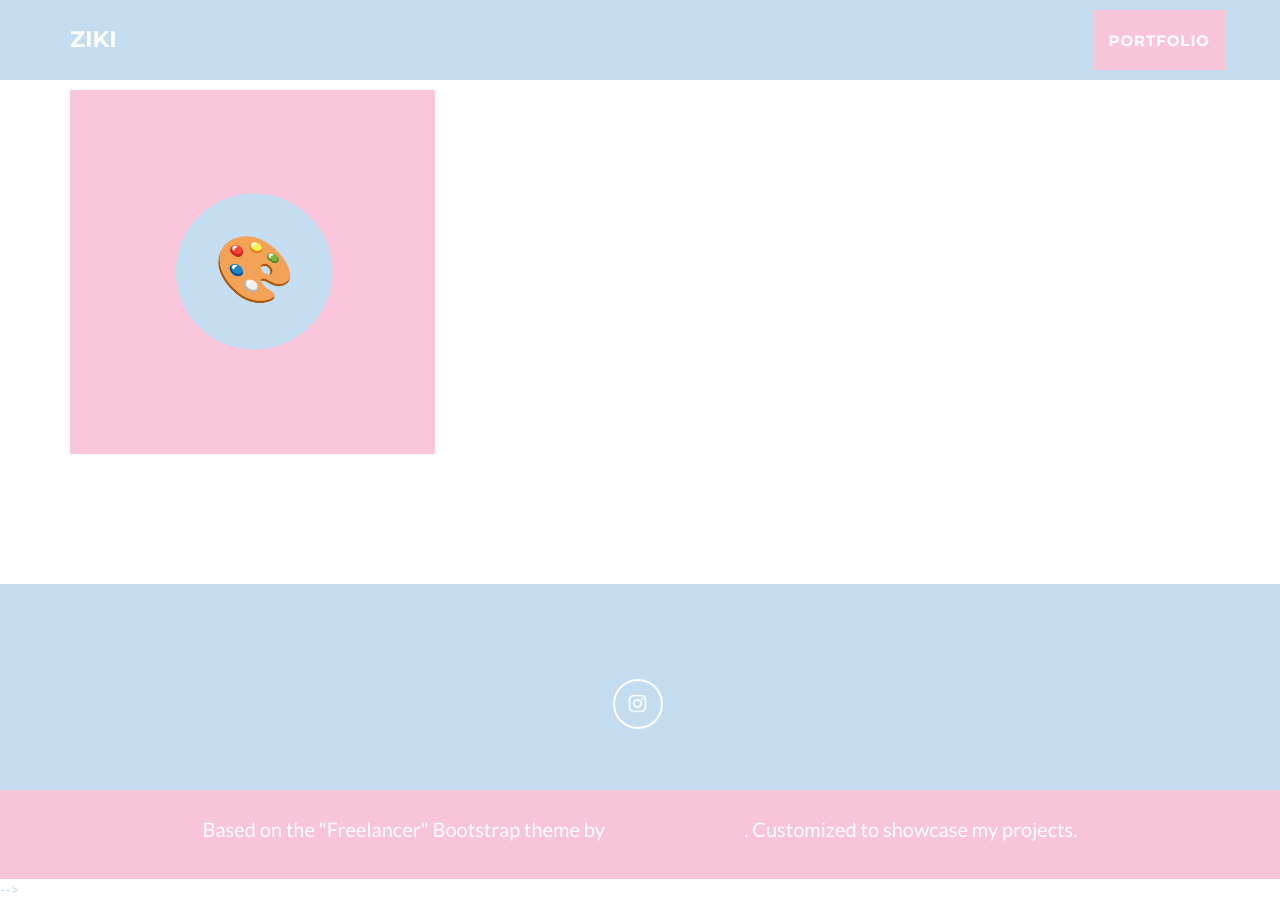
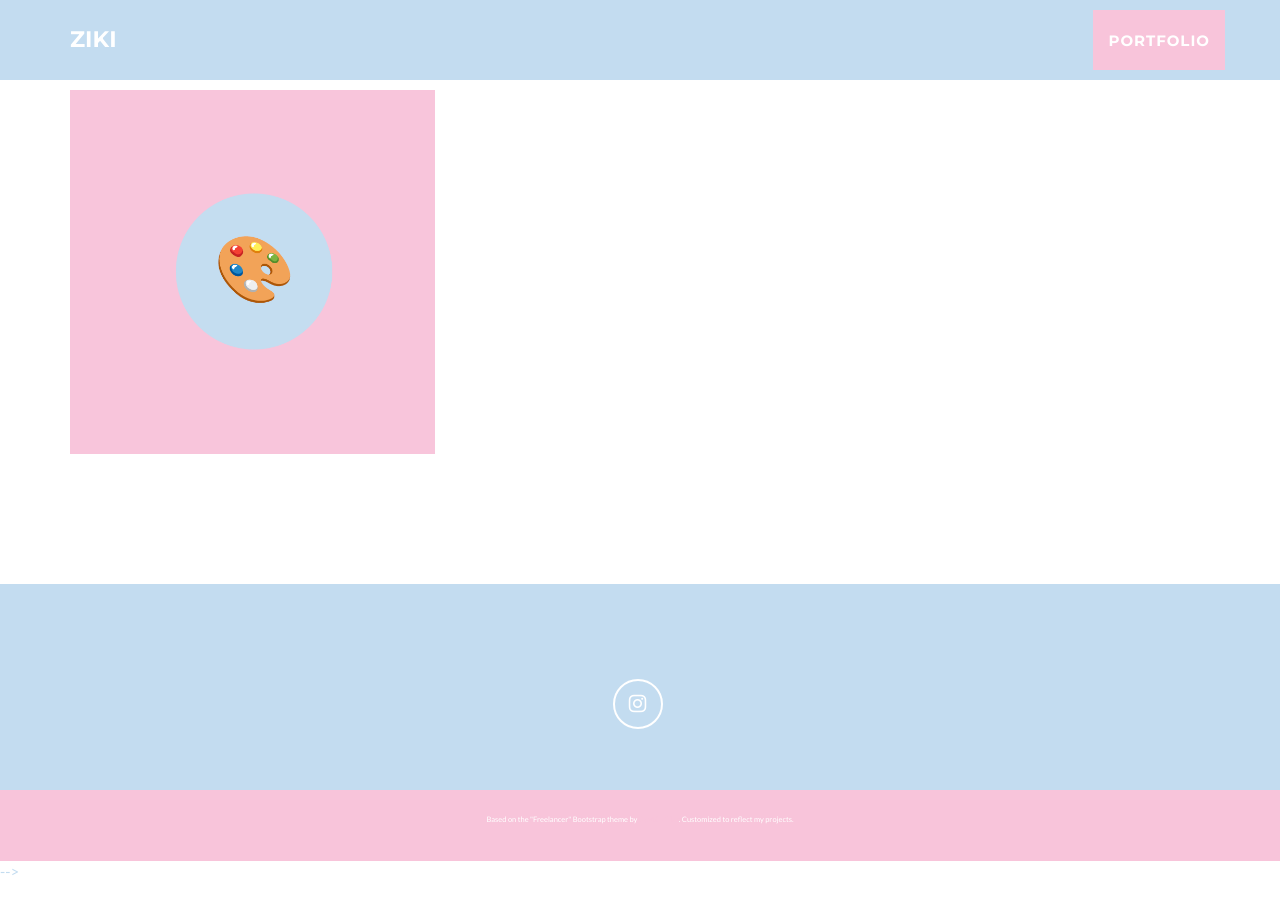
Before and after one commit to zikkkiii/zikkkiii.github.io, a Jekyll site: the page built from _posts/2014-07-20-♡.markdown, in a window 1280 px wide and 900 px high, scrolled down 1203 px. Built offline with Jekyll 4.4.1, drawn with Linux system fonts in a browser that asks for light colours.

Commit message:
Update footer.html

```diff
--- a/_includes/footer.html
+++ b/_includes/footer.html
@@ -43,10 +43,10 @@
   <div class="container">
     <div class="row">
       <div class="col-lg-12">
-        <p>
+        <p style="font-size: 0.75rem; text-align: center;"> <!-- 字体大小设置为 0.75rem 并居中 -->
           Based on the "Freelancer" Bootstrap theme by
-          <a href="https://startbootstrap.com/" target="_blank">Start Bootstrap</a>.
-          Customized to showcase my projects.
+          <a href="https://startbootstrap.com/" target="_blank">David Miller</a>.
+          Customized to reflect my projects.
         </p>
       </div>
     </div>
```
